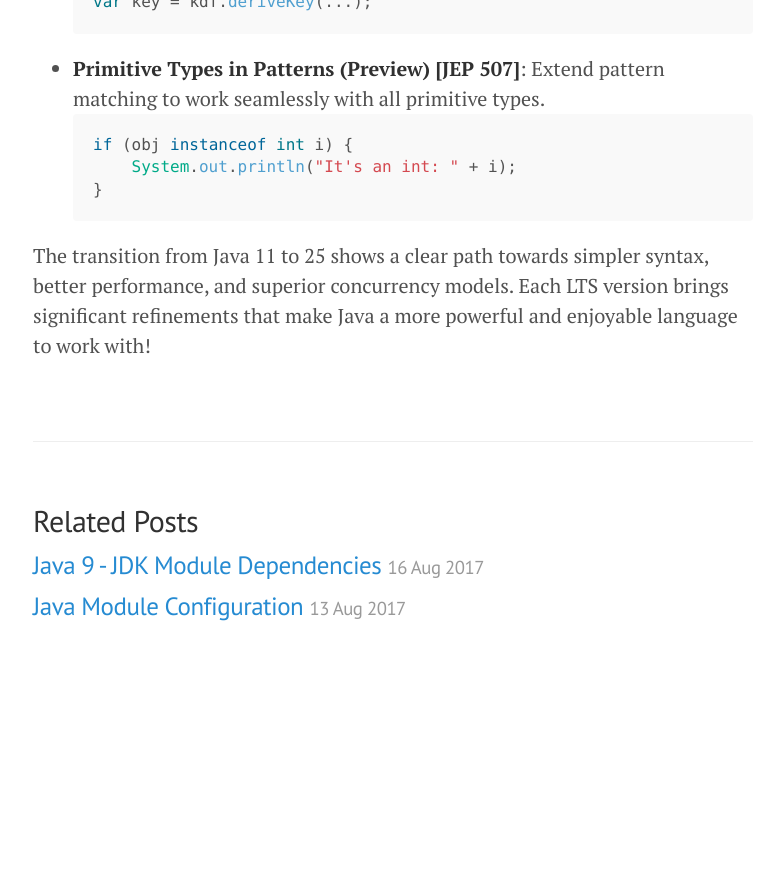
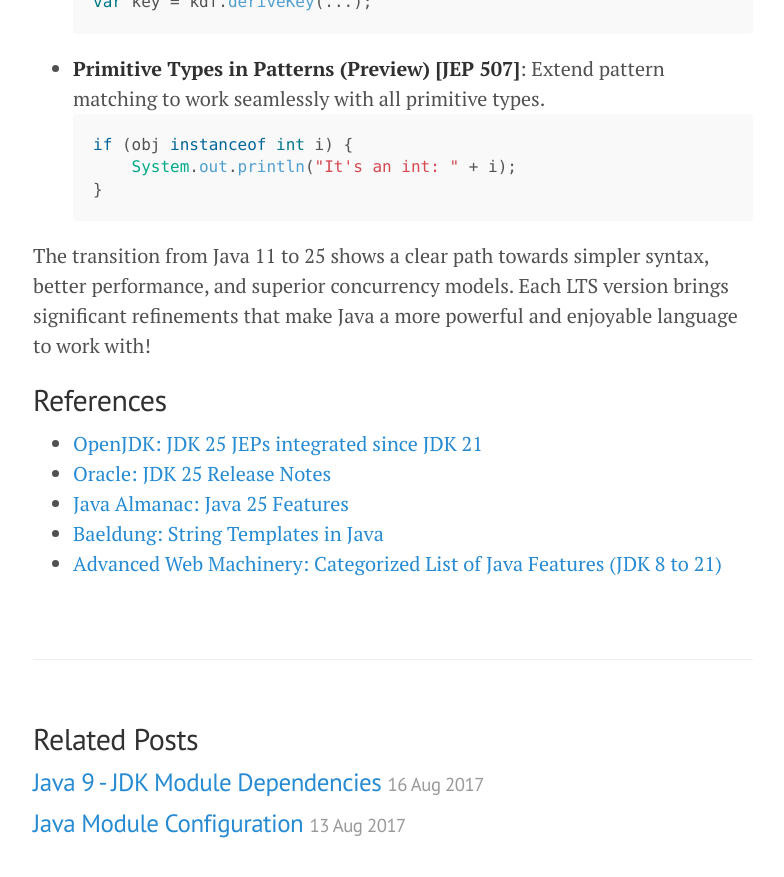
Before and after one commit to Wildcraft/wildcraft.github.io, a Jekyll site: the page built from _posts/2026-03-03-java-lts-evolution.md, in a window 1280 px wide and 900 px high, scrolled down 3799 px. Shown: the top 877 px of the window, without its empty margins (247-1031 px from the left). Built offline with Jekyll 4.4.1, drawn with Linux system fonts in a browser that asks for light colours; before the commit the page ends 4481 px from its top, so only the background shows below that.

Commit message:
Finalize Java LTS evolution blog post with examples, JEPs, and references
Co-authored-by: narendranss <1226846+narendranss@users.noreply.github.com>

````diff
--- a/_posts/2026-03-03-java-lts-evolution.md
+++ b/_posts/2026-03-03-java-lts-evolution.md
@@ -132,3 +132,11 @@ Released in September 2025, Java 25 continues the momentum of language moderniza
     ```
 
 The transition from Java 11 to 25 shows a clear path towards simpler syntax, better performance, and superior concurrency models. Each LTS version brings significant refinements that make Java a more powerful and enjoyable language to work with!
+
+## References
+
+*   [OpenJDK: JDK 25 JEPs integrated since JDK 21](https://openjdk.org/projects/jdk/25/jeps-since-jdk-21)
+*   [Oracle: JDK 25 Release Notes](https://www.oracle.com/java/technologies/javase/25all-relnotes.html)
+*   [Java Almanac: Java 25 Features](https://javaalmanac.io/jdk/25/)
+*   [Baeldung: String Templates in Java](https://www.baeldung.com/java-21-string-templates)
+*   [Advanced Web Machinery: Categorized List of Java Features (JDK 8 to 21)](https://advancedweb.hu/a-categorized-list-of-all-java-and-jvm-features-since-jdk-8-to-21/)
````
